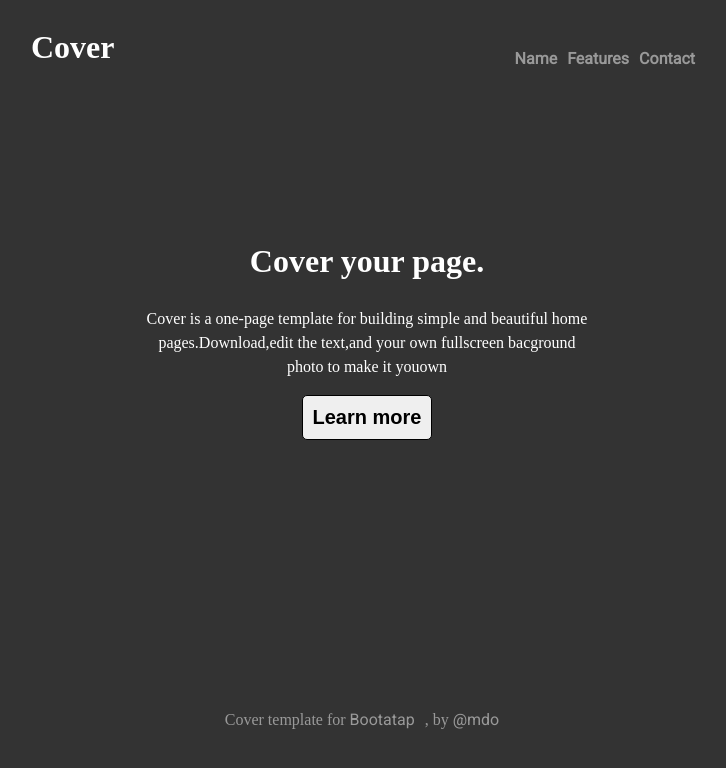
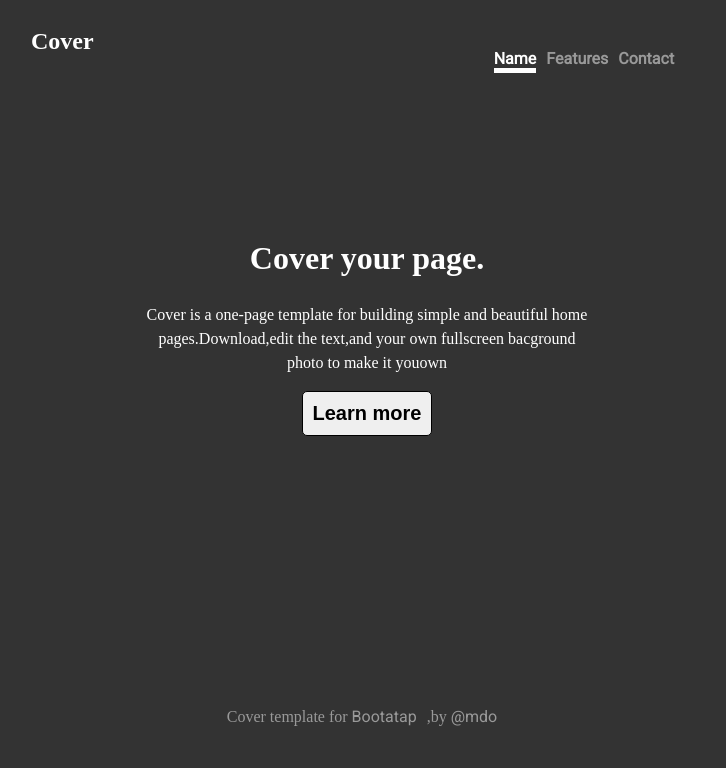
Before and after one commit to AlinurAbdyiskakov/Hame-Work2-git, a plain HTML site: page index.html in a window 1280 px wide. Shown: the whole page, without its empty margins (281-1007 px from the left). Drawn offline with Linux system fonts and the light colour scheme.

Commit message:
first commit

```diff
--- a/index.html
+++ b/index.html
@@ -9,11 +9,11 @@
 <body>
     <div class="container">
         <header class="my1">
-          <h1>Cover</h1>
+          <h2>Cover</h2>
           <nav>
 
           <ul class="list">
-            <li><a href="">Name</a></li>
+            <li><a class="sitbor" href="">Name</a></li>
             <li><a href="">Features</a></li>
             <li><a href="">Contact</a></li>
           </ul>
@@ -37,7 +37,7 @@
    <div class="footer_bottom">
     <footer>
         <p>
-      Cover template for <a href="">Bootatap</a>, by <a href="">@mdo</a>
+      Cover template for <a class="blog" href="">Bootatap</a>,by <a class="blog"  href="">@mdo</a>
       </p>
     </footer>
    </div>
```
